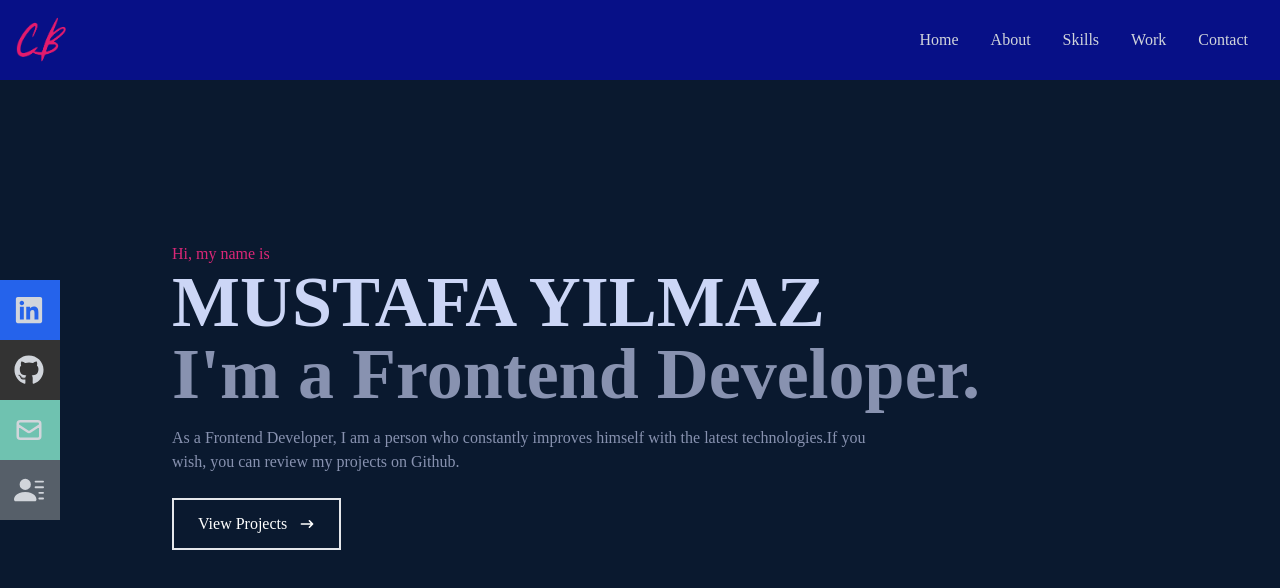
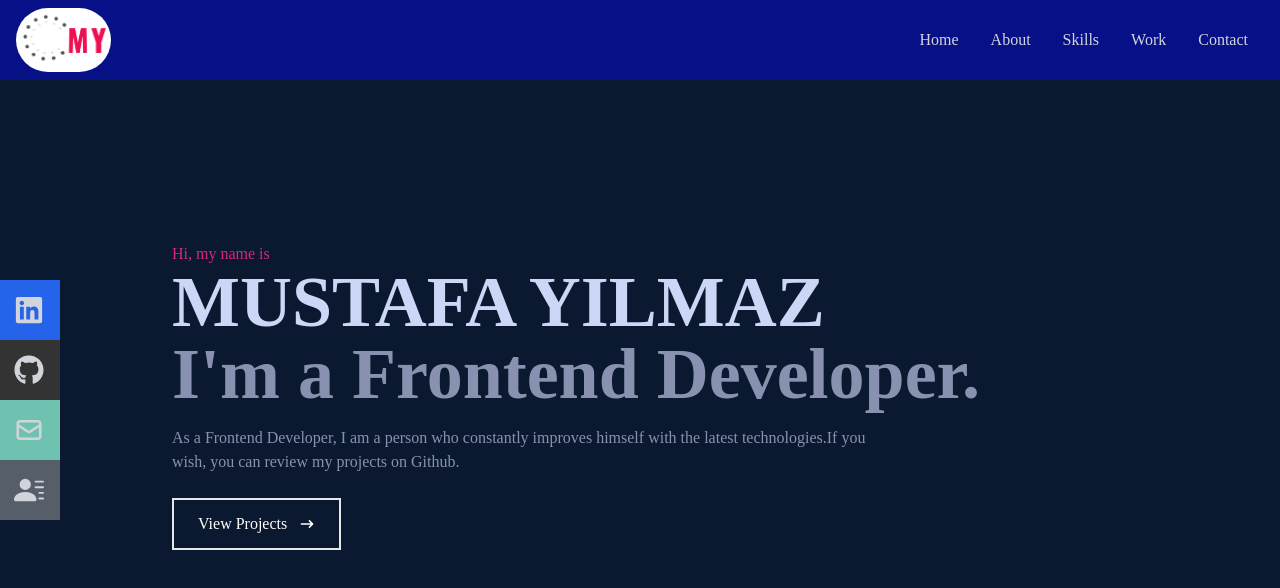
Before and after one commit to MustafaYilmaz1625/My-Portfolio-WebSite, a React (Create React App) app: page / in a window 1280 px wide. Shown: the top 588 px of the page. Built offline with nearby package versions, Linux system fonts and the light colour scheme.

Commit message:
add install pages

```diff
--- a/src/components/Navbar.jsx
+++ b/src/components/Navbar.jsx
@@ -4,12 +4,10 @@ import {
   FaTimes,
   FaGithub,
   FaLinkedin,
-  FaLinkedinIn,
 } from "react-icons/fa";
 import { HiOutlineMail } from "react-icons/hi";
 import { BsFillPersonLinesFill } from "react-icons/bs";
-import Logo from "../assets/logo1.png";
-import { Link } from "react-scroll";
+import Logo from "../assets/logo.png";
 
 const Navbar = () => {
   const [nav, SetNav] = useState(false);
@@ -19,7 +17,12 @@ const Navbar = () => {
   return (
     <div className="fixed w-full h-[80px] flex justify-between items-center px-4 bg-[#071087] text-gray-300">
       <div>
-        <img src={Logo} alt="Logo Image" style={{ width: "50px" }} />
+        <img
+          src={Logo}
+          alt="Logo Image"
+          style={{ width: "95px" }}
+          className="rounded-full"
+        />
       </div>
 
       <ul className="hidden md:flex">
@@ -51,7 +54,7 @@ const Navbar = () => {
         }
       >
         <li className="py-6 text-4xl">
-          <a href="/about">About</a>
+          <a href="/">Home</a>
         </li>
         <li className="py-6 text-4xl">
           <a href="/about">About</a>
```
Also changed, not shown: src/assets/logo.png.
